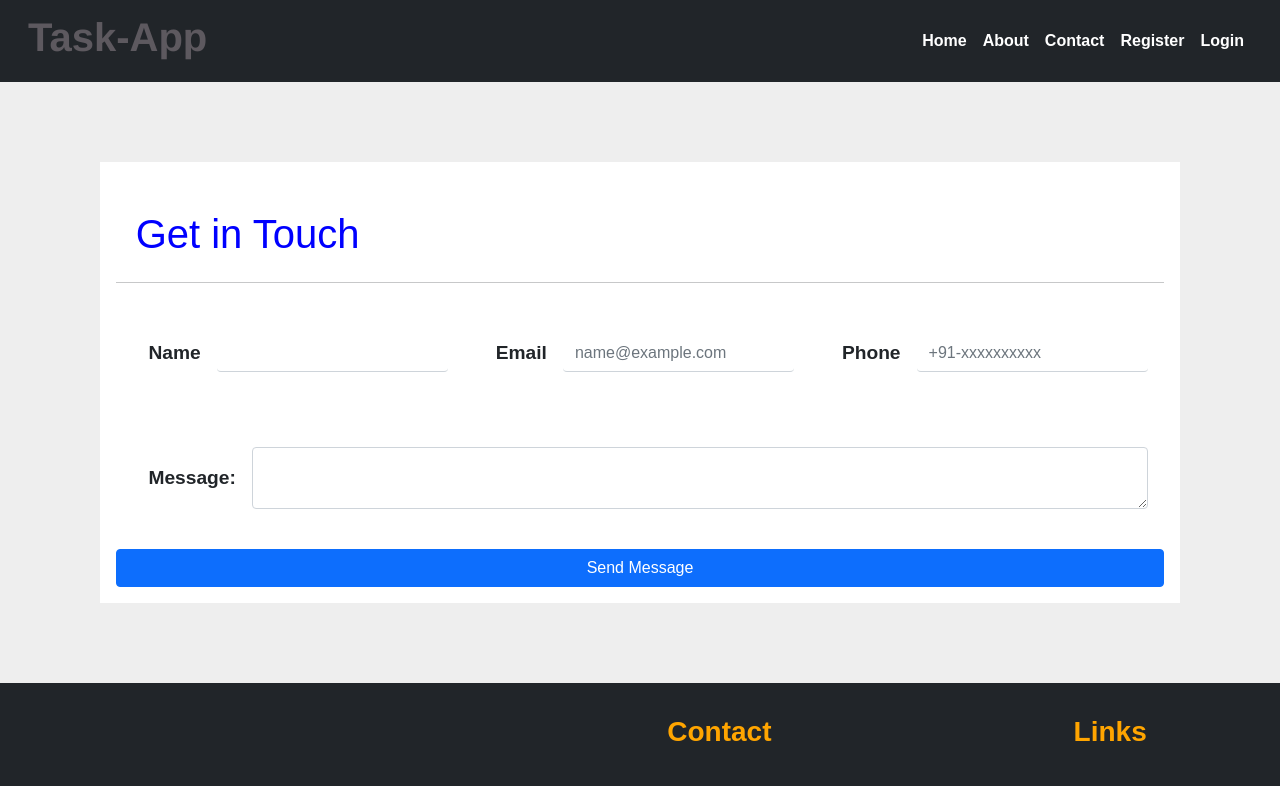
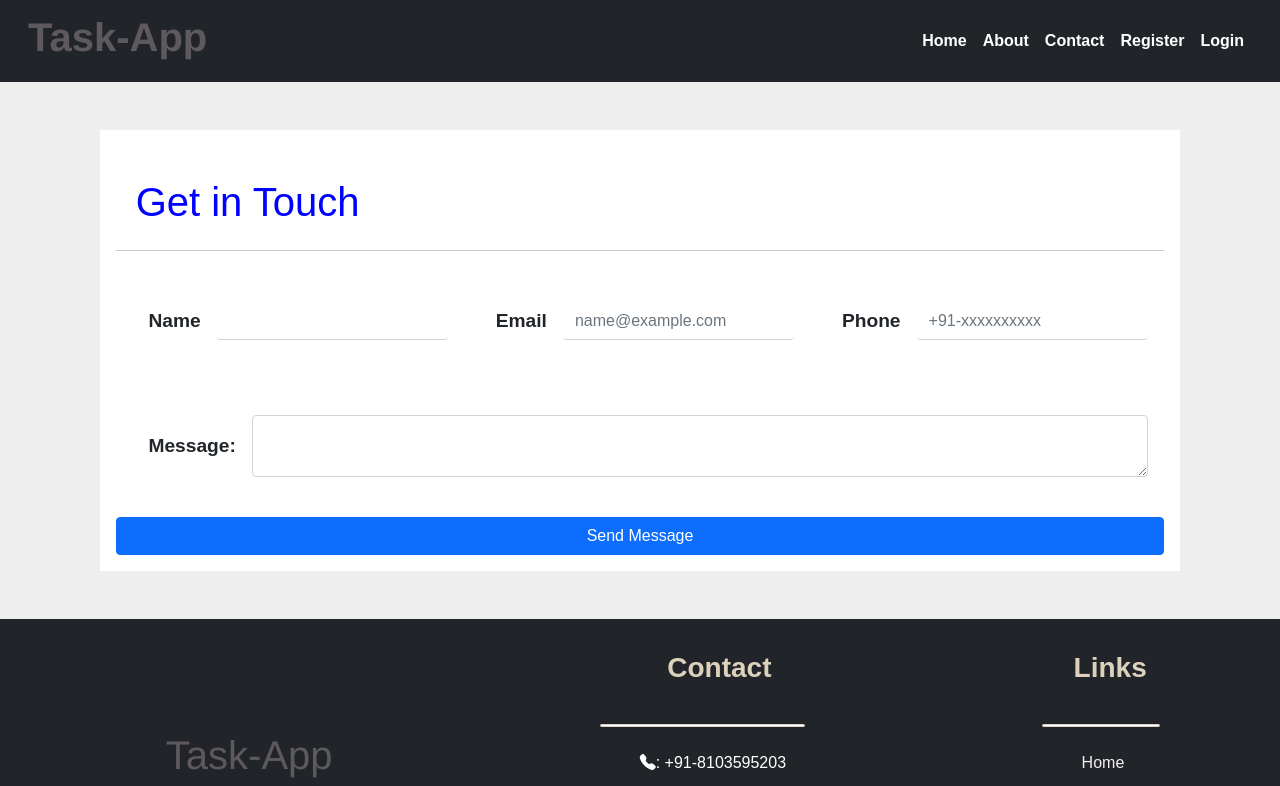
Before and after one commit to Drigger91/Taskapp, a React (Create React App) app in the folder client/: page /ContactUs in a window 1280 px wide. Shown: the top 786 px of the page. Built offline with nearby package versions, Linux system fonts and the light colour scheme.

Commit message:
frontend continued

```diff
--- a/client/src/App.css
+++ b/client/src/App.css
@@ -24,6 +24,7 @@ input{
 #LoginPage{
   justify-content: center;
   display: flex;
+  height: 80vh;
 }
 
 .Login{
@@ -113,6 +114,7 @@ input{
 .signuppage{
   display: flex;
   justify-content: center;
+  height: 80vh;
 }
 .Signup{
   display: flex;
@@ -152,11 +154,11 @@ input{
 }
 .footer-heading{
   font-weight: bolder;
-  color: orange;
+  color: rgb(221, 209, 188);
 }
 .line{
   width: 85%;
-  border: 1px rgb(224, 173, 30) solid;
+  border: 1px rgb(221,209,200) solid;
   border-radius: 10px;
   margin-top: 0;
   opacity: 10!important;
@@ -212,12 +214,19 @@ input{
 .card i {
   padding-right: .2rem;
 }
+.contactpage{
+  display: flex;
+  align-items: center;
+  justify-content: center;
+  min-height: 60vh;
+}
 .contact{
   display: flex;
   justify-content: center;
+
 }
 .contact-form{
-  margin: 5rem;
+  margin: 3rem;
   padding: 1rem;
   background-color: white;
   display: flex;
--- a/client/src/components/Contact.js
+++ b/client/src/components/Contact.js
@@ -3,6 +3,7 @@ import 'bootstrap/dist/css/bootstrap.min.css';
 
 function Contact() {
     return (
+        <div className='contactpage'>
         <div className='contact'>
         <div className='contact-form'>
             <h1 className='form-heading'>Get in Touch</h1> <hr/>
@@ -25,7 +26,7 @@ function Contact() {
                 <textarea class="form-control" id="exampleFormControlTextarea1" ></textarea>
             </div>
             <button className='btn btn-primary'>Send Message</button>
-</div></div>
+</div></div></div>
     )
 }
 
--- a/client/src/components/Login.js
+++ b/client/src/components/Login.js
@@ -53,8 +53,9 @@ function Login() {
         }
     return (
         <div id='LoginPage'>
-        <div className='Login'>
-        <div className='image'> <img src={login}></img> <br/></div>
+        <div className='Signup'>
+        <div className='animation'> <script src="https://unpkg.com/@lottiefiles/lottie-player@latest/dist/lottie-player.js"></script>
+<lottie-player src="https://assets3.lottiefiles.com/packages/lf20_jcikwtux.json"  background="transparent"  speed=".5"   loop  autoplay></lottie-player> <br/></div>
         <div>
         <form className='text-align-center' method="POST">
         <h3> <b>Log-In</b> </h3>
```
Also changed, not shown: 10 other files (tests, documents, lock files or other folders).
